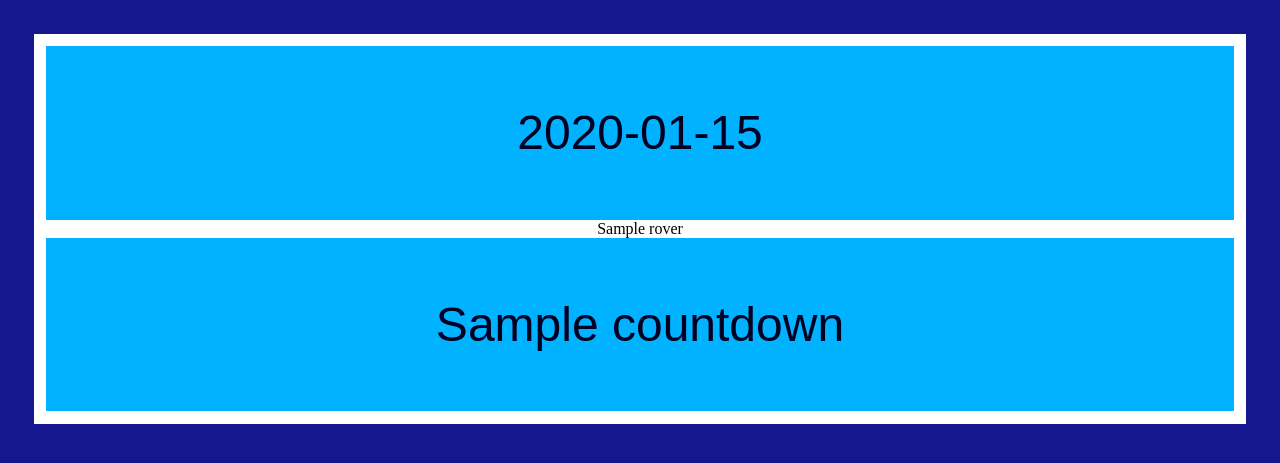
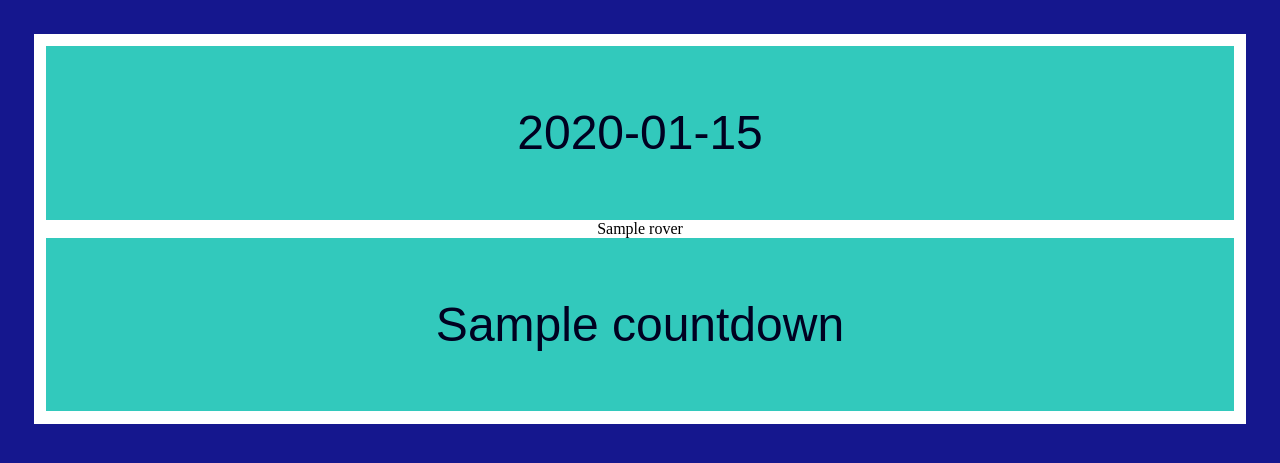
Before and after one commit to moshemoses/shabbatTimeWebsite, a Flask app: template templates/test.html in a window 1280 px wide. Shown: the top 463 px of the page. Run offline with Flask 2, Linux system fonts and the light colour scheme; the template is opened without the code that fills it: most values are stand-ins (such as "Sample title", 1, 10 or a date in 2020).

Commit message:
hope this works

```diff
--- a/templates/layout.html
+++ b/templates/layout.html
@@ -21,7 +21,7 @@ body{
  #countdown{
    font-family: 'Fjalla One', sans-serif;
    color:#000121;
-   background-color:#00b2ff;
+   background-color:#32c9bc;
    font-size:3em;
    padding: 5%;
 
```
